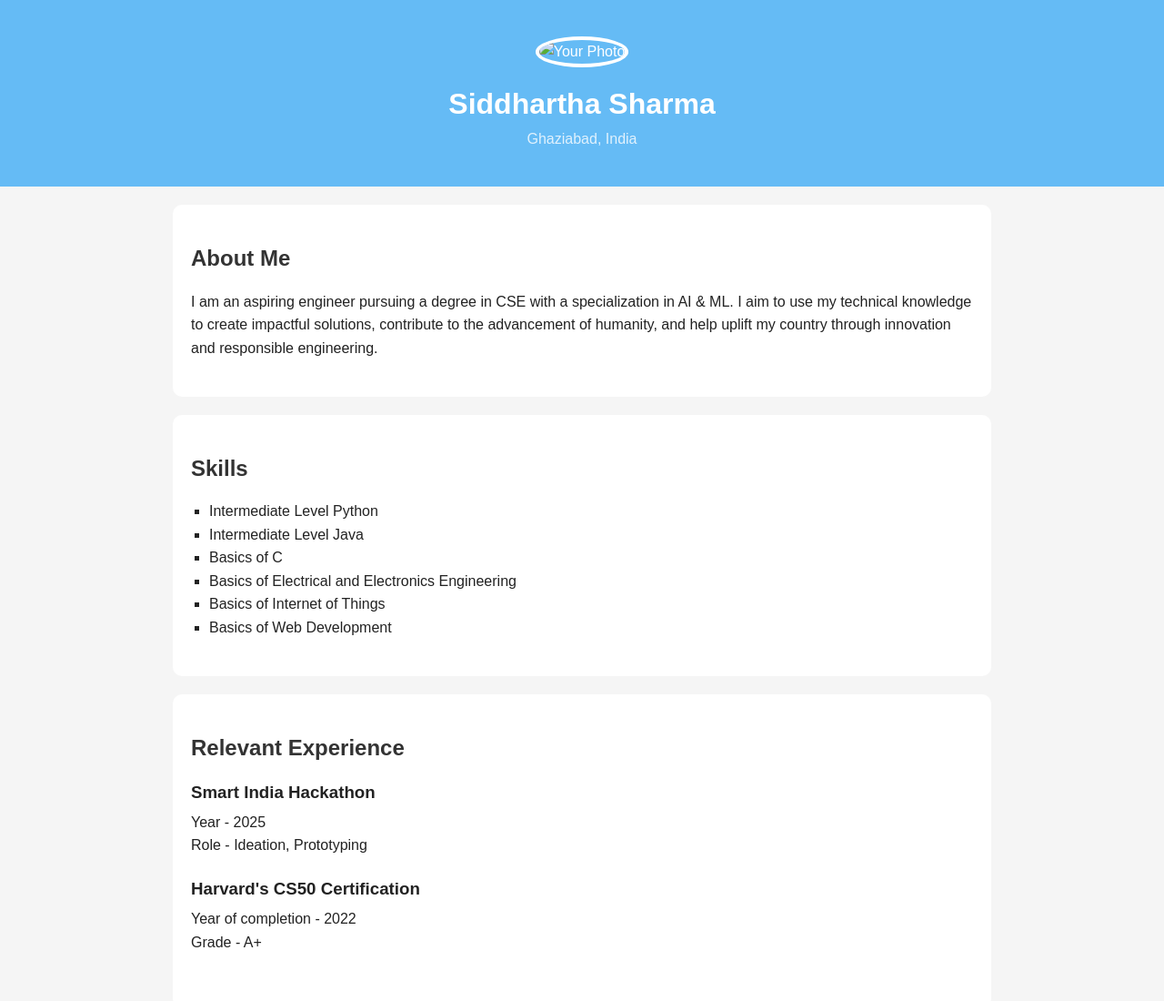
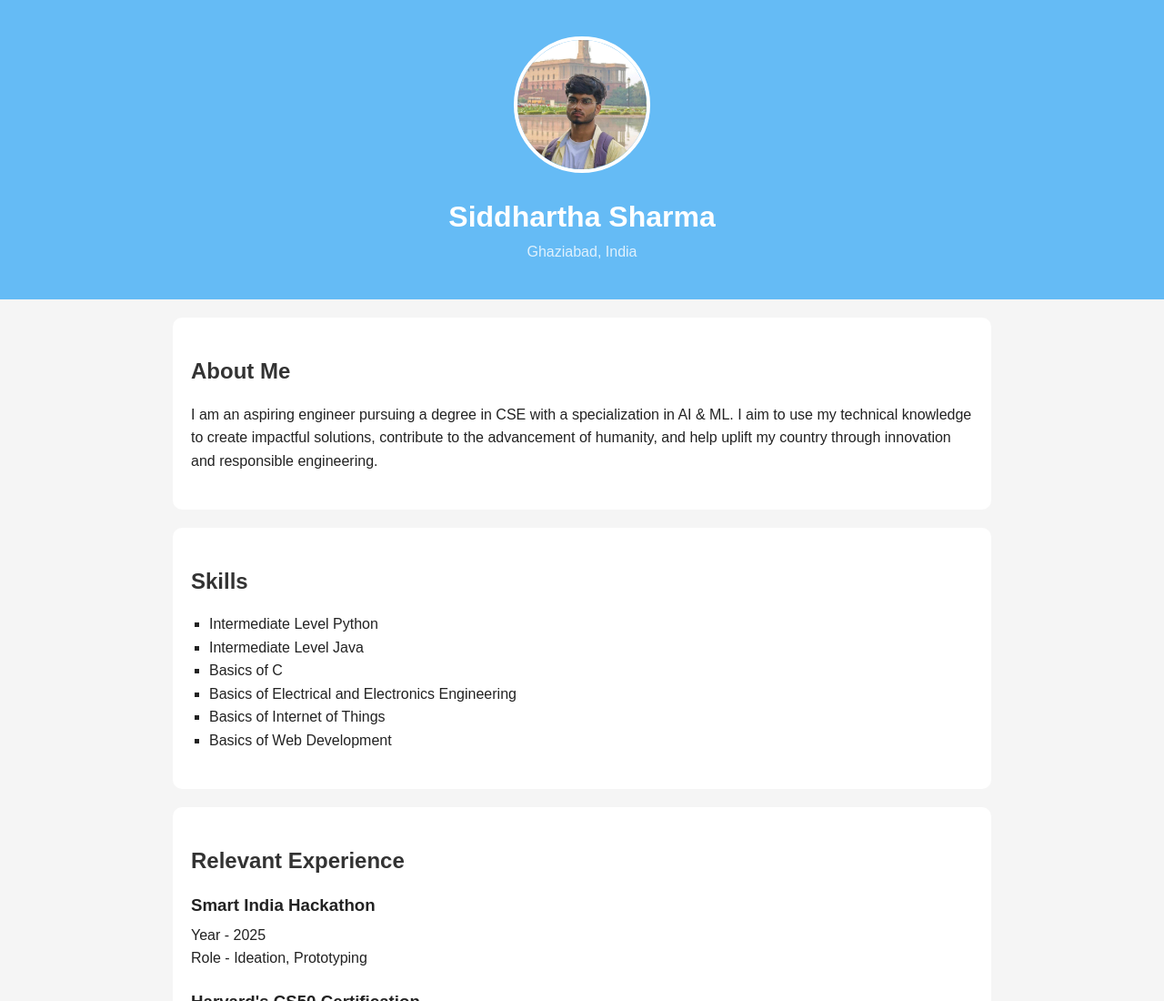
Before and after one commit to SiddharthaSharma10/portfolioassginment, a plain HTML site: page index.html in a window 1280 px wide. Shown: the top 1100 px of the page at 91% size. Drawn offline with Linux system fonts and the light colour scheme; the site is published under a folder, as on GitHub Pages, so addresses that start at the root find nothing.

```diff
--- a/index.html
+++ b/index.html
@@ -18,7 +18,7 @@
 <body>
     <header class="hero">
         <div class="profile-pic">
-            <img src="/assets/f3efa817-8bd2-4081-8107-c62b777a2b5d.jpg" alt="Your Photo">
+            <img src="assets/f3efa817-8bd2-4081-8107-c62b777a2b5d.jpg" alt="Your Photo">
         </div>
         <h1>Siddhartha Sharma</h1>
         <p class="location">Ghaziabad, India</p>
```
